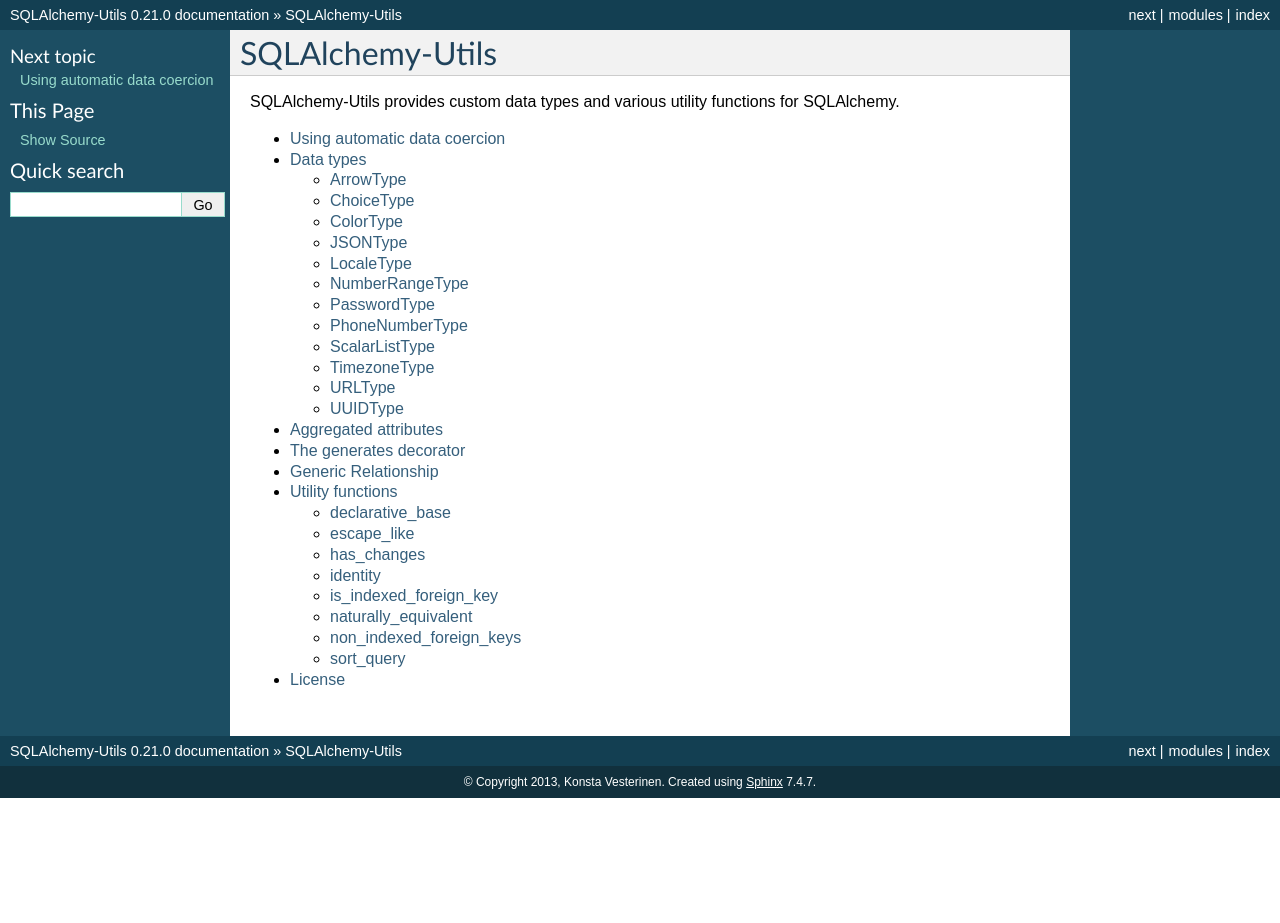
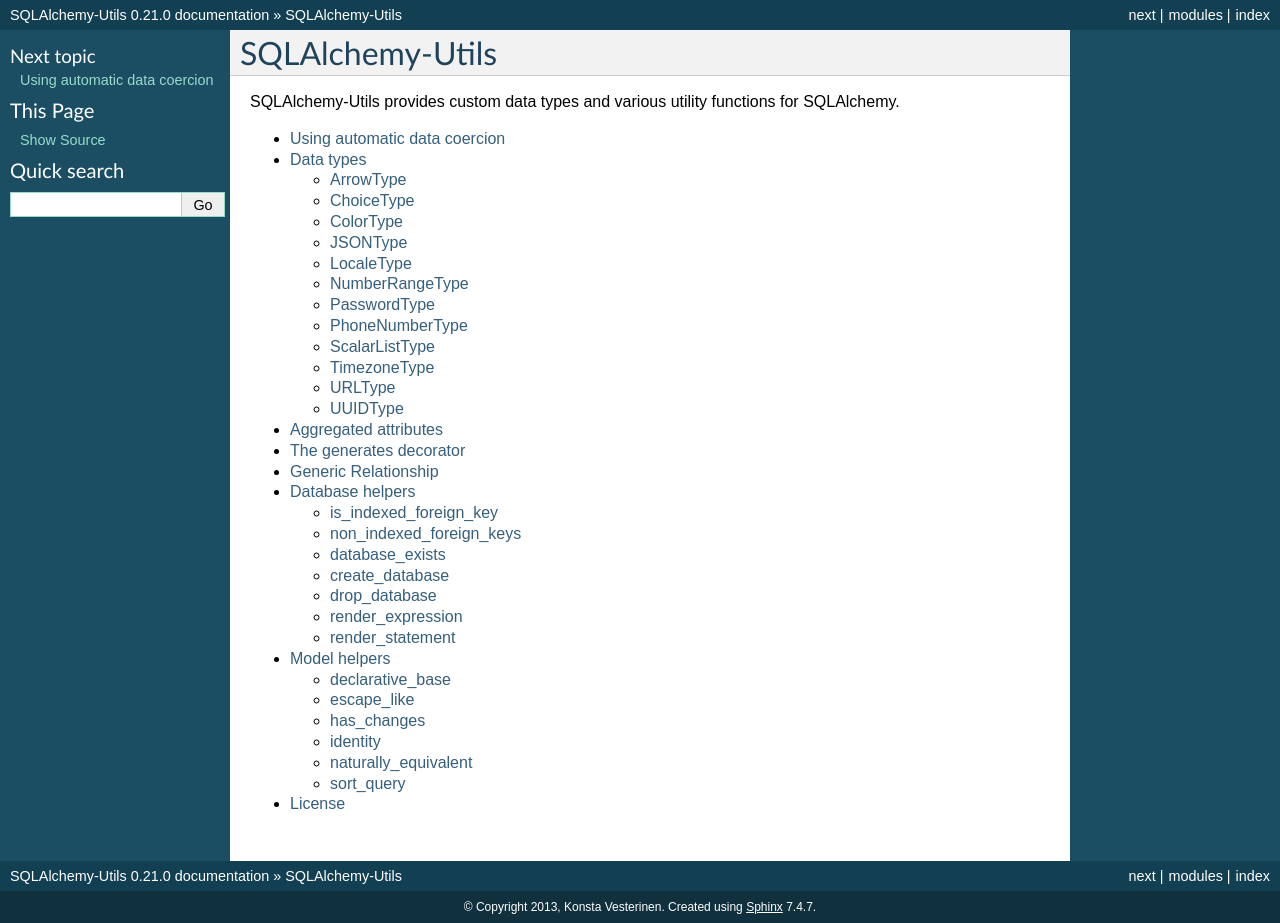
Before and after one commit to kvesteri/sqlalchemy-utils, a Sphinx documentation site: the page built from docs/index.rst, in a window 1280 px wide. Built offline with Sphinx 7.4.7, drawn with Linux system fonts in a browser that asks for light colours; before the commit the page ends 900 px from its top, so only the background shows below that.

Commit message:
Split utitilies to model helpers and database helpers in docs

```diff
--- /dev/null
+++ b/docs/database_helpers.rst
@@ -0,0 +1,47 @@
+Database helpers
+================
+
+
+.. module:: sqlalchemy_utils.functions
+
+
+is_indexed_foreign_key
+^^^^^^^^^^^^^^^^^^^^^^
+
+.. autofunction:: is_indexed_foreign_key
+
+
+non_indexed_foreign_keys
+^^^^^^^^^^^^^^^^^^^^^^^^
+
+.. autofunction:: non_indexed_foreign_keys
+
+
+database_exists
+^^^^^^^^^^^^^^^
+
+.. autofunction:: database_exists
+
+
+create_database
+^^^^^^^^^^^^^^^
+
+.. autofunction:: create_database
+
+
+drop_database
+^^^^^^^^^^^^^^
+
+.. autofunction:: drop_database
+
+
+render_expression
+^^^^^^^^^^^^^^^^^
+
+.. autofunction:: render_expression
+
+
+render_statement
+^^^^^^^^^^^^^^^^
+
+.. autofunction:: render_statement
--- a/docs/index.rst
+++ b/docs/index.rst
@@ -13,5 +13,6 @@
    aggregates
    decorators
    generic_relationship
-   utilities
+   database_helpers
+   model_helpers
    license
```
Also changed, not shown: docs/model_helpers.rst (renamed from docs/utilities.rst, +2 -13 lines).
